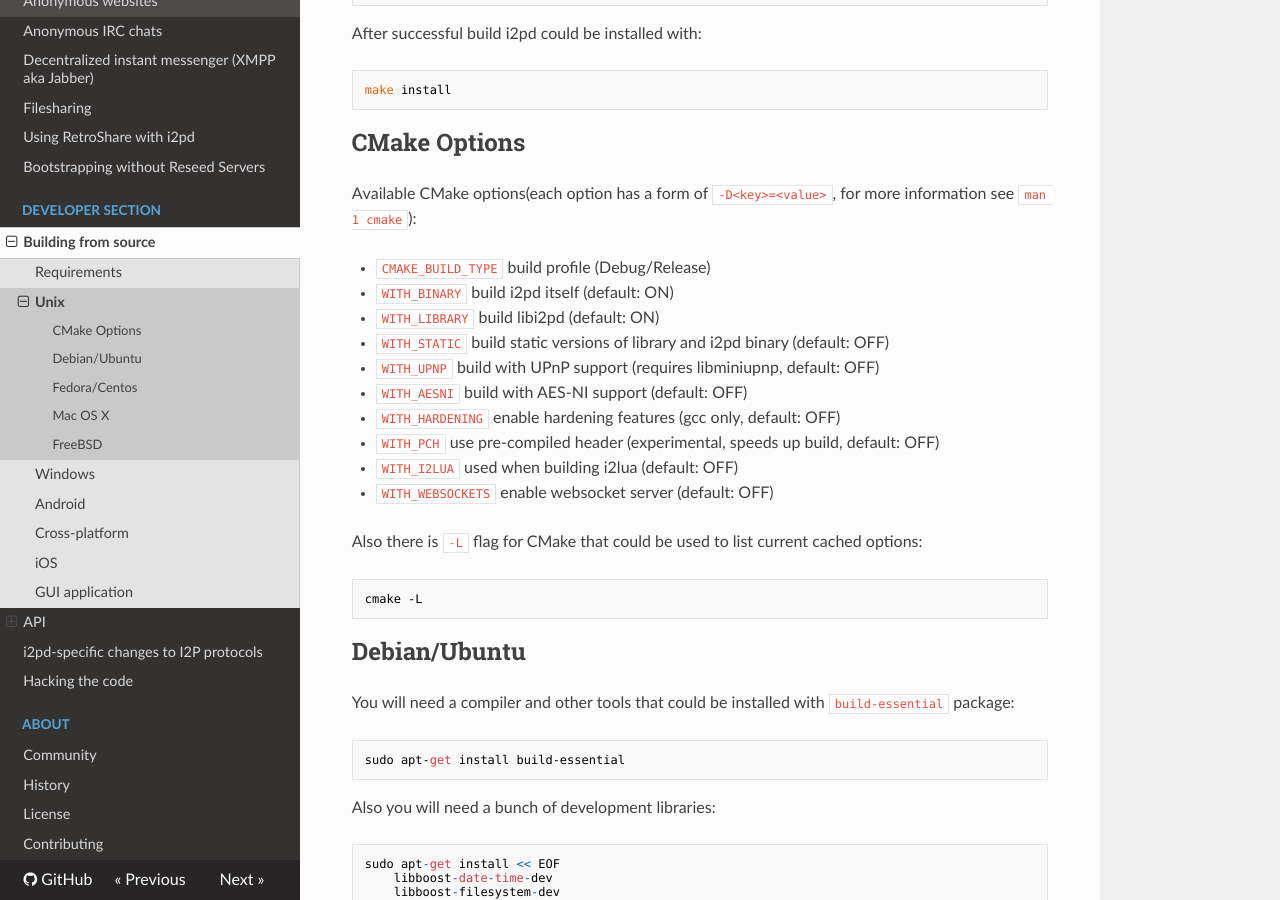
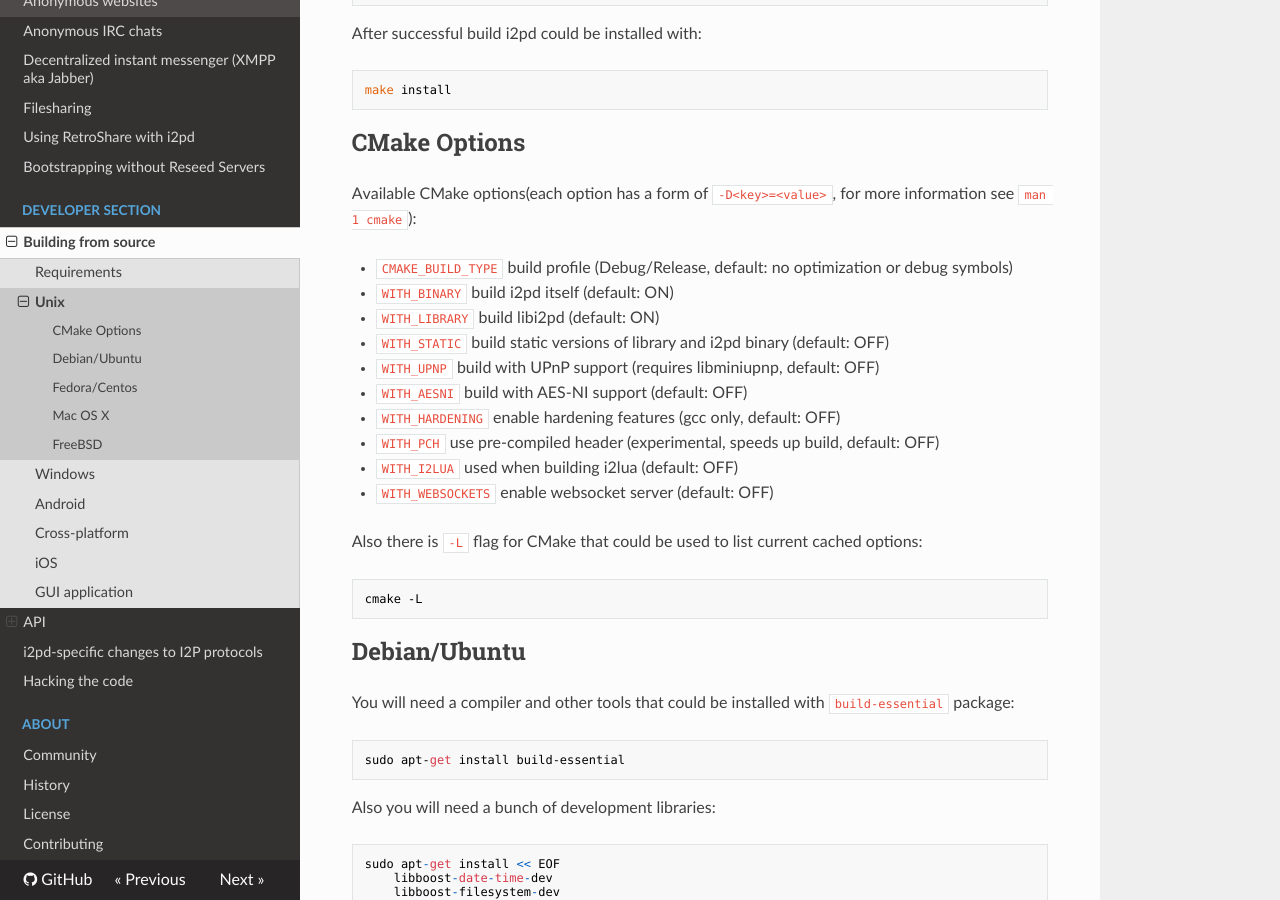
Before and after one commit to PurpleI2P/i2pd_docs_en, an MkDocs documentation site: the page built from docs/devs/building/unix.md, in a window 1280 px wide and 900 px high, scrolled down 732 px. Built offline with MkDocs 1.6.1, drawn with Linux system fonts in a browser that asks for light colours; nearby versions of some CDN libraries; old or Windows-style settings are respelled for this version of MkDocs.

Commit message:
Doc default cmake build type
If I was better with cmake I would change the cmake default to release

```diff
--- a/docs/devs/building/unix.md
+++ b/docs/devs/building/unix.md
@@ -36,7 +36,7 @@ CMake Options
 
 Available CMake options(each option has a form of `-D<key>=<value>`, for more information see `man 1 cmake`):
 
-* `CMAKE_BUILD_TYPE` build profile (Debug/Release)
+* `CMAKE_BUILD_TYPE` build profile (Debug/Release, default: no optimization or debug symbols)
 * `WITH_BINARY`      build i2pd itself (default: ON)
 * `WITH_LIBRARY`     build libi2pd (default: ON)
 * `WITH_STATIC`      build static versions of library and i2pd binary (default: OFF)
```
